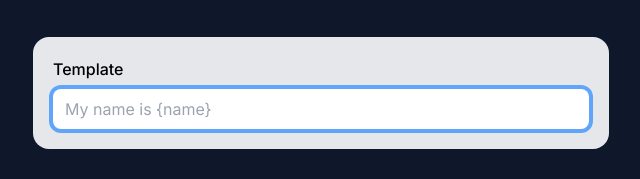
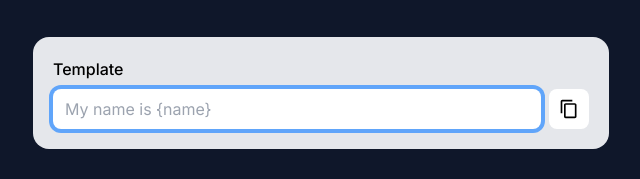
Before and after one commit to grech-ca/i18n-playground, a Next.js app: page / in a window 1280 px wide. Shown: the part 357-536 px from the top of the page, without its empty margins (319-959 px from the left). Built offline with nearby package versions, Linux system fonts and the light colour scheme.

Commit message:
Implement copying feature

```diff
--- a/package.json
+++ b/package.json
@@ -11,6 +11,7 @@
     "@uiw/react-codemirror": "^4.21.21",
     "autoprefixer": "10.4.17",
     "clsx": "^2.1.0",
+    "copy-to-clipboard": "^3.3.3",
     "eslint": "8.56.0",
     "eslint-config-next": "14.1.0",
     "next": "14.1.0",
@@ -18,6 +19,7 @@
     "react": "18.2.0",
     "react-dom": "18.2.0",
     "react-hook-form": "^7.50.1",
+    "react-icons": "^5.0.1",
     "react-textarea-autosize": "^8.5.3",
     "tailwind-merge": "^2.2.1",
     "tailwindcss": "3.4.1",
--- /dev/null
+++ b/src/CopyButton/index.tsx
@@ -0,0 +1,62 @@
+import {useCallback, useState, useRef} from 'react'
+import {Transition} from '@headlessui/react'
+import {cn} from 'common/helpers'
+import {MdContentCopy as CopyIcon} from 'react-icons/md'
+
+export type CopyButtonProps = {
+  onClick: () => void
+  className?: string
+}
+
+const NOTIFICATION_TIMEOUT = 1_500
+
+export const CopyButton = ({onClick, className}: CopyButtonProps) => {
+  const timeoutRef = useRef<ReturnType<typeof setTimeout> | null>(null)
+
+  const [isNotificationVisible, setIsNotificationVisible] = useState(false)
+
+  const handleClick = useCallback(() => {
+    if (timeoutRef.current) clearTimeout(timeoutRef.current)
+
+    setIsNotificationVisible(true)
+
+    timeoutRef.current = setTimeout(() => setIsNotificationVisible(false), NOTIFICATION_TIMEOUT)
+
+    onClick()
+  }, [onClick])
+
+  return (
+    <div
+      className={cn(
+        'relative',
+        className
+      )}
+    >
+      <Transition
+        show={isNotificationVisible}
+        className={cn(
+          'absolute left-1/2 -translate-x-1/2 w-fit text-sm text-center -top-9',
+          'flex items-center px-2 py-1 rounded-lg bg-white pointer-events-none'
+        )}
+        enter="transition-all origin-bottom"
+        enterFrom="opacity-0 translate-y-2"
+        enterTo="opacity-100 translate-y-0"
+        leave="transition-opacity"
+        leaveFrom="opacity-100"
+        leaveTo="opacity-0"
+      >
+        Copied!
+      </Transition>
+      <button
+        className={cn(
+          'aspect-square bg-white rounded-lg h-10 flex items-center justify-center outline-none',
+          'focus:focus-visible:ring-4 focus:focus-visible:ring-blue-400',
+          'transition-all active:scale-90 active:bg-stone-100',
+        )}
+        onClick={handleClick}
+      >
+        <CopyIcon className="text-xl" />
+      </button>
+    </div>
+  )
+}
--- /dev/null
+++ b/src/TemplateInput/index.tsx
@@ -0,0 +1,29 @@
+import {ChangeEventHandler, ComponentProps, forwardRef, useCallback} from 'react'
+import copy from 'copy-to-clipboard'
+import {cn} from 'common/helpers'
+import {MdContentCopy as CopyIcon} from 'react-icons/md'
+import { CopyButton } from 'CopyButton'
+
+export type TemplateInputProps = {
+  value: string
+  onChange: (value: string) => void
+}
+
+export const TemplateInput = ({value, onChange}: TemplateInputProps) => {
+  const handleChange = useCallback<ChangeEventHandler<HTMLInputElement>>(e => onChange(e.target.value), [onChange])
+  const handleCopy = useCallback(() => copy(value), [value])
+
+  return (
+    <label className="grid gap-2 grid-cols-[1fr_auto]">
+      <span className="font-medium col-span-2">Template</span>
+      <input
+        className="transition-all px-3 py-2 h-10 rounded-lg outline-none focus:focus-visible:ring-4 focus:focus-visible:ring-blue-400 resize-none"
+        value={value}
+        autoFocus
+        onChange={handleChange}
+        placeholder="My name is {name}"
+      />
+      <CopyButton onClick={handleCopy} />
+    </label>
+  )
+}
--- a/src/app/page.tsx
+++ b/src/app/page.tsx
@@ -14,6 +14,7 @@ import { ArgumentElementType } from 'common/types'
 import { validateMessageFormatTemplate } from 'common/helpers'
 import { Result } from 'Result';
 import { Signature } from 'Signature';
+import { TemplateInput } from 'TemplateInput';
 
 const HomePage = () => {
   const [template, setTemplate] = useState('')
@@ -89,16 +90,7 @@ const HomePage = () => {
           </p>
         </div>
         <div className="grid gap gap-y-4 p-5 rounded-2xl bg-gray-200 w-full md:w-[36rem]">
-          <label className="grid gap-y-2">
-            <span className="font-medium">Template</span>
-            <input
-              className="transition-all px-3 py-2 rounded-lg outline-none focus:focus-visible:ring-4 focus:focus-visible:ring-blue-400 resize-none"
-              value={template}
-              autoFocus
-              onChange={e => setTemplate(e.target.value)}
-              placeholder="My name is {name}"
-            />
-          </label>
+          <TemplateInput value={template} onChange={setTemplate} />
 
           {argumentElements.length > 0 && (
             <div className="grid grid-flow-row grid-cols-2 items-start gap-2">
```
Also changed, not shown: 1 other file (tests, documents, lock files or other folders).
